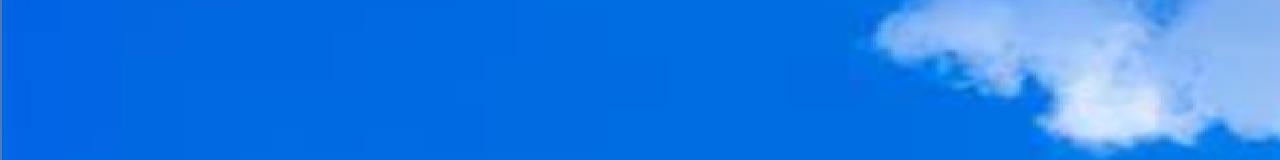
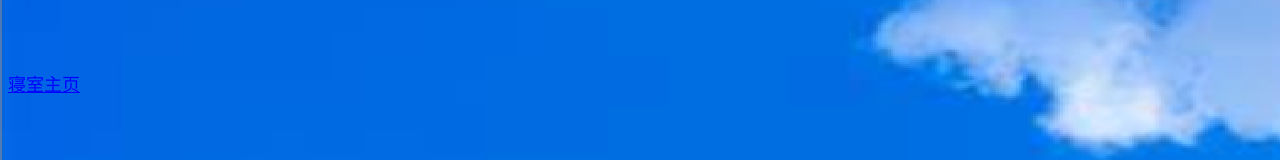
Before and after one commit to spirit-BRILLIANCE/homework, a plain HTML site: page index.html in a window 1280 px wide. Shown: the part 433-593 px from the top of the page. Drawn offline with Linux system fonts and the light colour scheme.

Commit message:
Update index.html

```diff
--- a/index.html
+++ b/index.html
@@ -92,5 +92,6 @@ a:link {
     </blockquote>
   </blockquote>
 </blockquote>
+<p><a href="https://spirit-brilliance.github.io/ling/">寝室主页</a></p>
 </body>
 </html>
```
